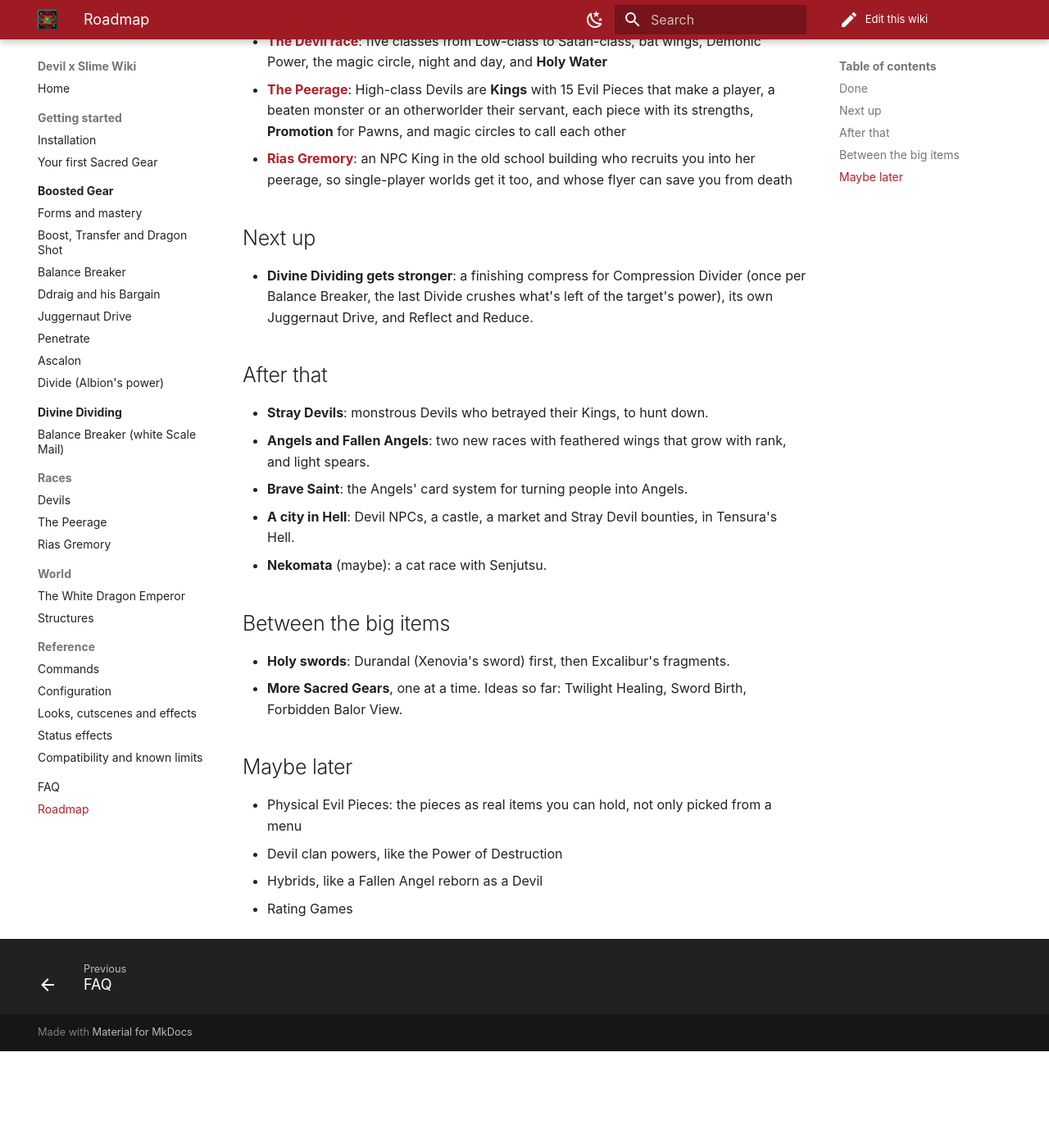
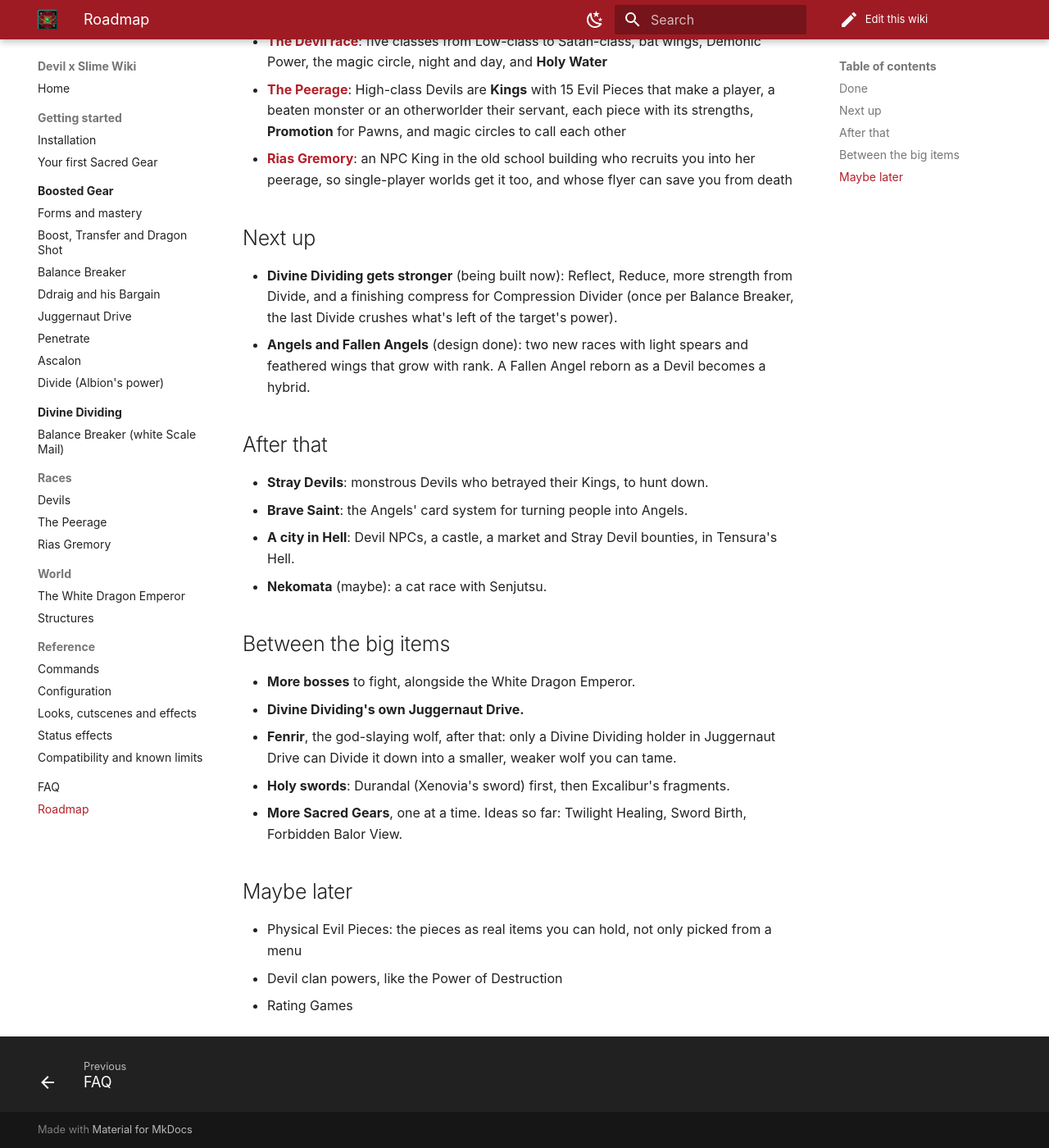
Before and after one commit to Malwikpl/devil-x-slime-wiki, an MkDocs documentation site: the page built from docs/roadmap.md, in a window 1280 px wide and 1400 px high, scrolled down 705 px. Shown: the whole window at 82% size. Built offline with MkDocs 1.6.1 and Material for MkDocs 9.7.7, drawn with Linux system fonts in a browser that asks for light colours; comment, search, counter and statistics services are not loaded; before the commit the page ends 1987 px from its top, so only the background shows below that.

Commit message:
Roadmap: Angels next after Divine Dividing, more bosses, Fenrir
Co-Authored-By: Claude Opus 5.5 (1M context) <noreply@anthropic.com>
Claude-Session: https://claude.ai/code/session_01UCcnHWzyPU9hexkjxzyvPV

```diff
--- a/docs/roadmap.md
+++ b/docs/roadmap.md
@@ -26,19 +26,25 @@ world. These are plans, not promises, and the order can change.
 
 ## Next up
 
-- **Divine Dividing gets stronger**: a finishing compress for Compression Divider (once per Balance Breaker, the last
-  Divide crushes what's left of the target's power), its own Juggernaut Drive, and Reflect and Reduce.
+- **Divine Dividing gets stronger** (being built now): Reflect, Reduce, more strength from Divide, and a finishing
+  compress for Compression Divider (once per Balance Breaker, the last Divide crushes what's left of the target's
+  power).
+- **Angels and Fallen Angels** (design done): two new races with light spears and feathered wings that grow
+  with rank. A Fallen Angel reborn as a Devil becomes a hybrid.
 
 ## After that
 
 - **Stray Devils**: monstrous Devils who betrayed their Kings, to hunt down.
-- **Angels and Fallen Angels**: two new races with feathered wings that grow with rank, and light spears.
 - **Brave Saint**: the Angels' card system for turning people into Angels.
 - **A city in Hell**: Devil NPCs, a castle, a market and Stray Devil bounties, in Tensura's Hell.
 - **Nekomata** (maybe): a cat race with Senjutsu.
 
 ## Between the big items
 
+- **More bosses** to fight, alongside the White Dragon Emperor.
+- **Divine Dividing's own Juggernaut Drive.**
+- **Fenrir**, the god-slaying wolf, after that: only a Divine Dividing holder in Juggernaut Drive can Divide it
+  down into a smaller, weaker wolf you can tame.
 - **Holy swords**: Durandal (Xenovia's sword) first, then Excalibur's fragments.
 - **More Sacred Gears**, one at a time. Ideas so far: Twilight Healing, Sword Birth, Forbidden Balor View.
 
@@ -46,5 +52,4 @@ world. These are plans, not promises, and the order can change.
 
 - Physical Evil Pieces: the pieces as real items you can hold, not only picked from a menu
 - Devil clan powers, like the Power of Destruction
-- Hybrids, like a Fallen Angel reborn as a Devil
 - Rating Games
```
